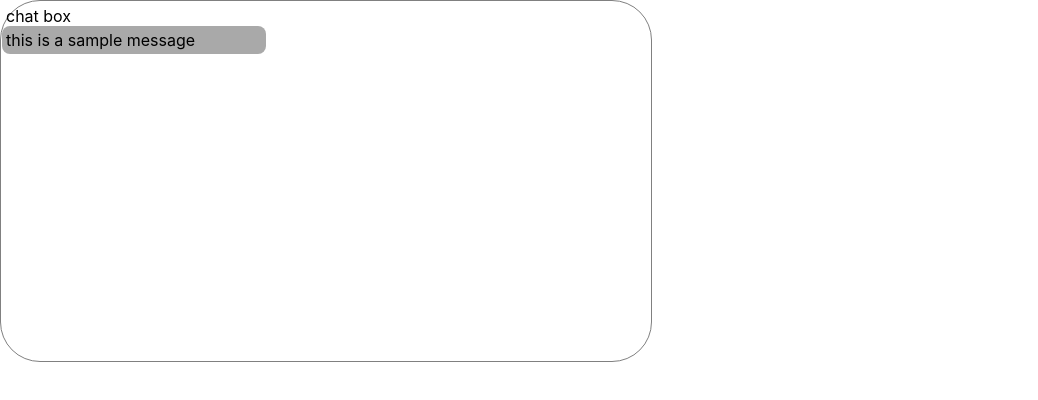
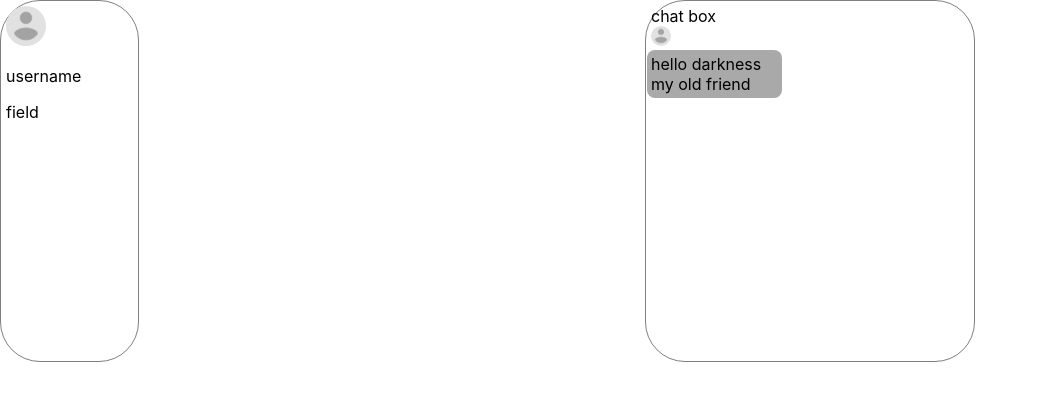
Before and after one commit to fatemehemmati/messenger, a React (Create React App) app: page / in a window 1280 px wide. Shown: the top 400 px of the page, without its empty margins (0-1038 px from the left). Built offline with nearby package versions, Linux system fonts and the light colour scheme.

Commit message:
feat : added  profile component

```diff
--- a/src/App.js
+++ b/src/App.js
@@ -1,9 +1,10 @@
-import ChatBox from "./components/chat/ChatBox";
+
+import Container from "./components/Container";
 function App() {
   return (
     <div>
 
-<ChatBox />
+<Container />
 
     </div>
   );
--- /dev/null
+++ b/src/components/Container.js
@@ -0,0 +1,18 @@
+import ChatBox from './chat/ChatBox';
+import Profile from './user/Profile';
+
+import style from './Container.module.css';
+
+import React from 'react'
+
+const Container = () => {
+  return (
+      <div  className={style.container}>
+          <Profile />
+
+      <ChatBox />
+      </div>
+  )
+}
+
+export default Container;
--- /dev/null
+++ b/src/components/Container.module.css
@@ -0,0 +1,5 @@
+.container{
+    display:grid;
+    grid-template-columns: 6fr 6fr;
+    column-gap: 10px;
+}
--- a/src/components/chat/Message.js
+++ b/src/components/chat/Message.js
@@ -1,11 +1,16 @@
 import React from 'react';
+import avatar from "../../assets/images/Profile_avatar_placeholder.png";
 
 import style from './Message.module.css';
 
 const Message = () => {
+  const messageList = [];
   return (
-    <div className={style.Message}>this is a sample message</div>
-  )
+    <div >
+      {(messageList[0] = <img className={style.avatar} src={avatar} alt="" />)}
+{ (messageList[1] = <div className={style.Message}>hello darkness my old friend</div> )}
+    </div>
+  );
 }
 
 export default Message;
--- a/src/components/chat/Message.module.css
+++ b/src/components/chat/Message.module.css
@@ -7,3 +7,7 @@
    margin-left: -4px;
 
 }
+.avatar{
+   width: 20px;
+   border-radius: 50%/50%;
+}
--- a/src/components/user/Profile.js
+++ b/src/components/user/Profile.js
@@ -1,8 +1,16 @@
 import React from 'react'
+import avatar from "../../assets/images/Profile_avatar_placeholder.png";
+import style from './Profile.module.css';
 
 const Profile = () => {
   return (
-    <div>Profile</div>
+    <>
+      <div className={style.container}> <img className={style.avatar} src={avatar} alt="" />
+      <p>username</p>
+        <p>field</p>
+      </div>
+
+    </>
   )
 }
 
--- /dev/null
+++ b/src/components/user/Profile.module.css
@@ -0,0 +1,10 @@
+.avatar{
+   width: 40px;
+   border-radius: 50%/50%;
+}
+.container{
+    border:0.2px solid grey;
+    border-radius :5vh;
+    width: 20%;
+    padding: 5px;
+}
```
Also changed, not shown: src/components/user/Avatar.js (deleted, +0 -9 lines), src/assets/images/Profile_avatar_placeholder.png (added).
